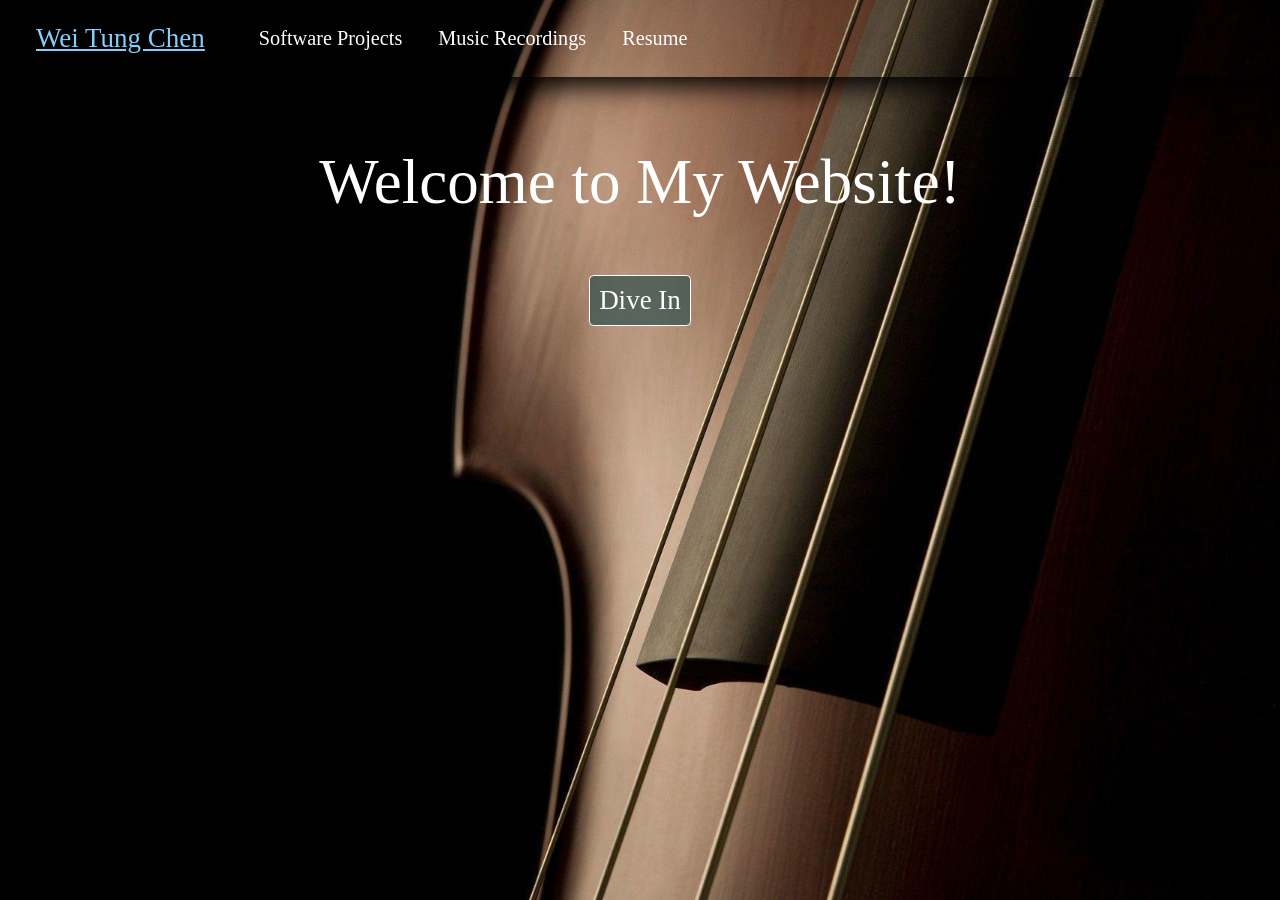
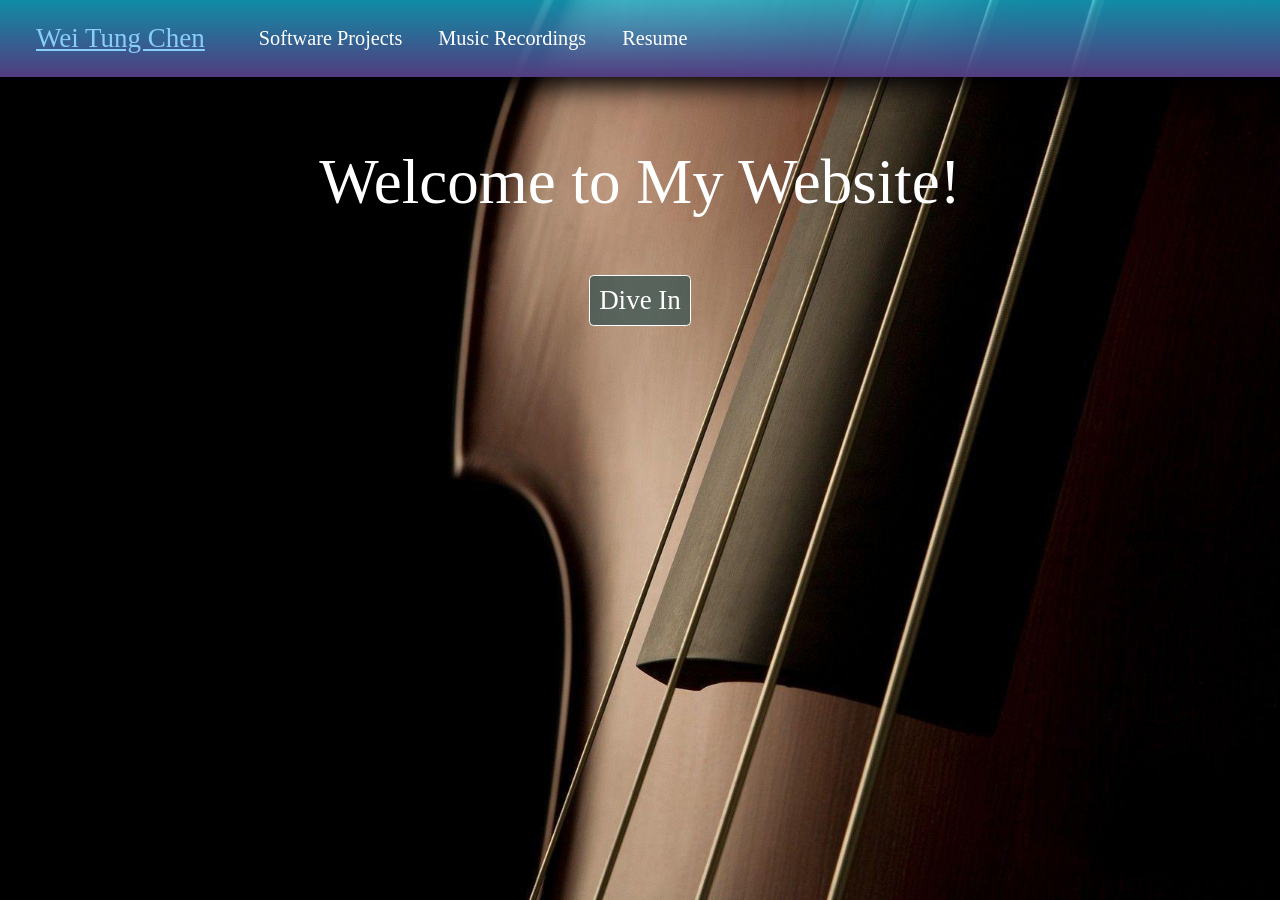
Before and after one commit to lleeoochen/lleeoochen.github.io-jekyll, a Jekyll site: the page built from index.md, in a window 1280 px wide. Built offline with Jekyll 4.4.1, drawn with Linux system fonts in a browser that asks for light colours.

Commit message:
adjusted bottom panel

```diff
--- a/assets/css/includes/menu.scss
+++ b/assets/css/includes/menu.scss
@@ -39,7 +39,7 @@
   box-shadow: var(--menu-margin-size) var(--menu-margin-size) calc(var(--menu-margin-size) * 3) black;
   // background-color: var(--menu-background-color);
   // background-image: linear-gradient(180deg, #00000000, #523c7f);
-  backgorund-image: linear-gradient(180deg, #17cbf1b0, #523c7f);
+  background-image: linear-gradient(180deg, #17cbf1b0, #523c7f);
   position: fixed;
   width: 100%;
   bottom: var(--menu-bottom);
```
